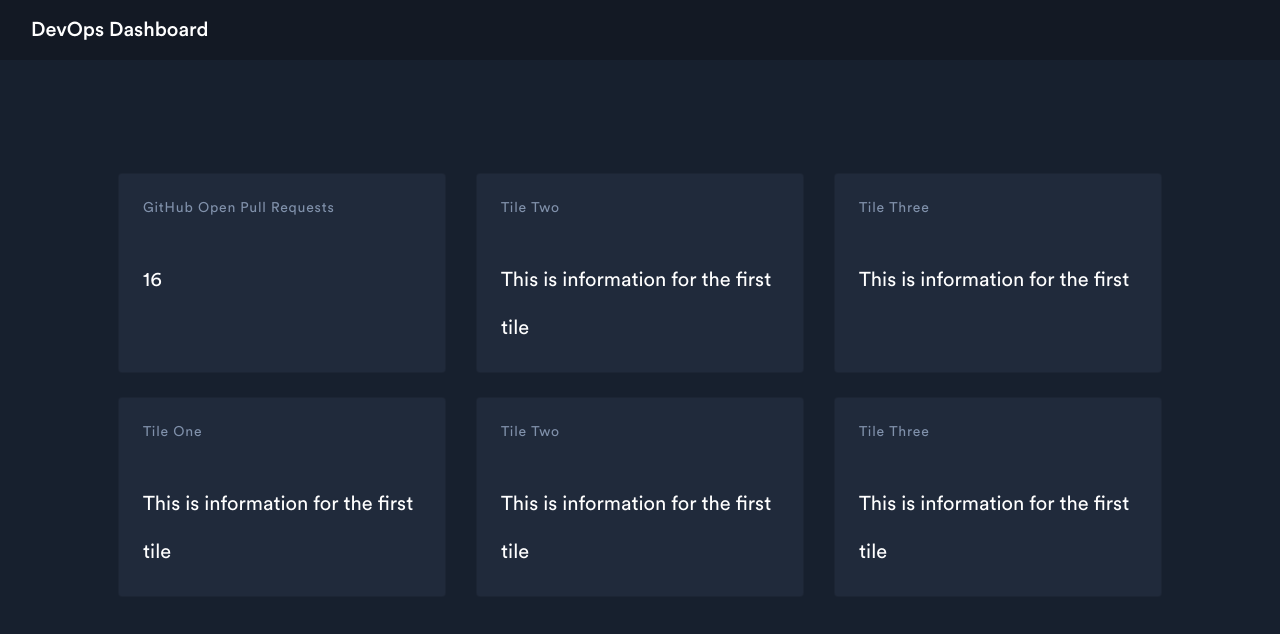
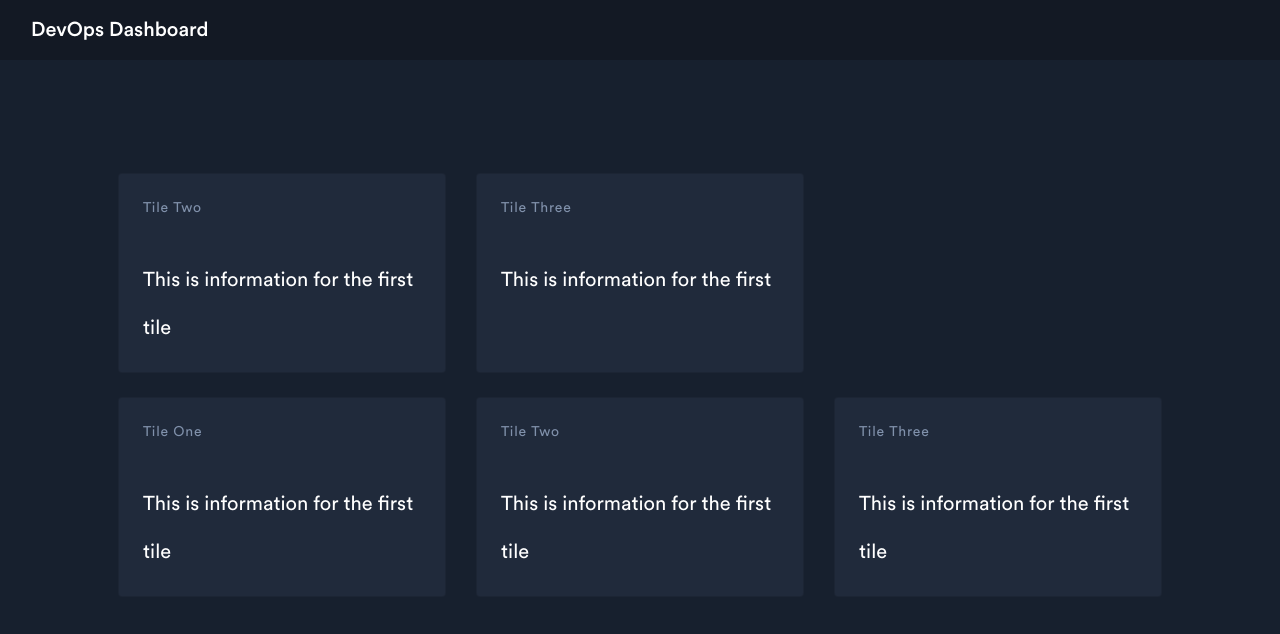
Before and after one commit to eduardoRubioG/DevOpsDash, a React (Create React App) app: page / in a window 1280 px wide. Shown: the top 634 px of the page. Built offline with nearby package versions, Linux system fonts and the light colour scheme.

Commit message:
Started fleshing out a tile for GitHub API -- Need to look into Auhtentication

```diff
--- a/src/App.js
+++ b/src/App.js
@@ -3,6 +3,7 @@ import './style.css';
 import Navbar from './Components/Navbar.jsx';
 import Tile from './Components/Tile.jsx';
 import { Container, Row } from 'react-bootstrap';
+import GitHubTile from './Components/GitHubTile/GitHubTile'
 // import { Container, Nav } from "./Components/styled-components.js"
 
 
@@ -13,7 +14,7 @@ function App() {
         <Container className="container-fluid pr-5 pl-5 pt-5 pb-5">
           {/* This is the first row of the tiles of information */}
           <Row>
-              <Tile
+              <GitHubTile
                 TileTitle="GitHub Open Pull Requests"
                 TileMessage="16"
               />
--- /dev/null
+++ b/src/Components/GitHubTile/GitHubTile.jsx
@@ -0,0 +1,25 @@
+import React from 'react';
+
+class GitHubTile extends React.Component {
+
+  constructor ( props ) {
+    super(props);
+    this.state = {
+      data: [],
+      hasLoaded: false,
+    }
+  }
+
+  componentDidMount () {
+    console.log('Component did mount');
+
+  }
+
+  render() {
+    return (
+      <div></div>
+    );
+  }
+}
+
+export default GitHubTile;
```
